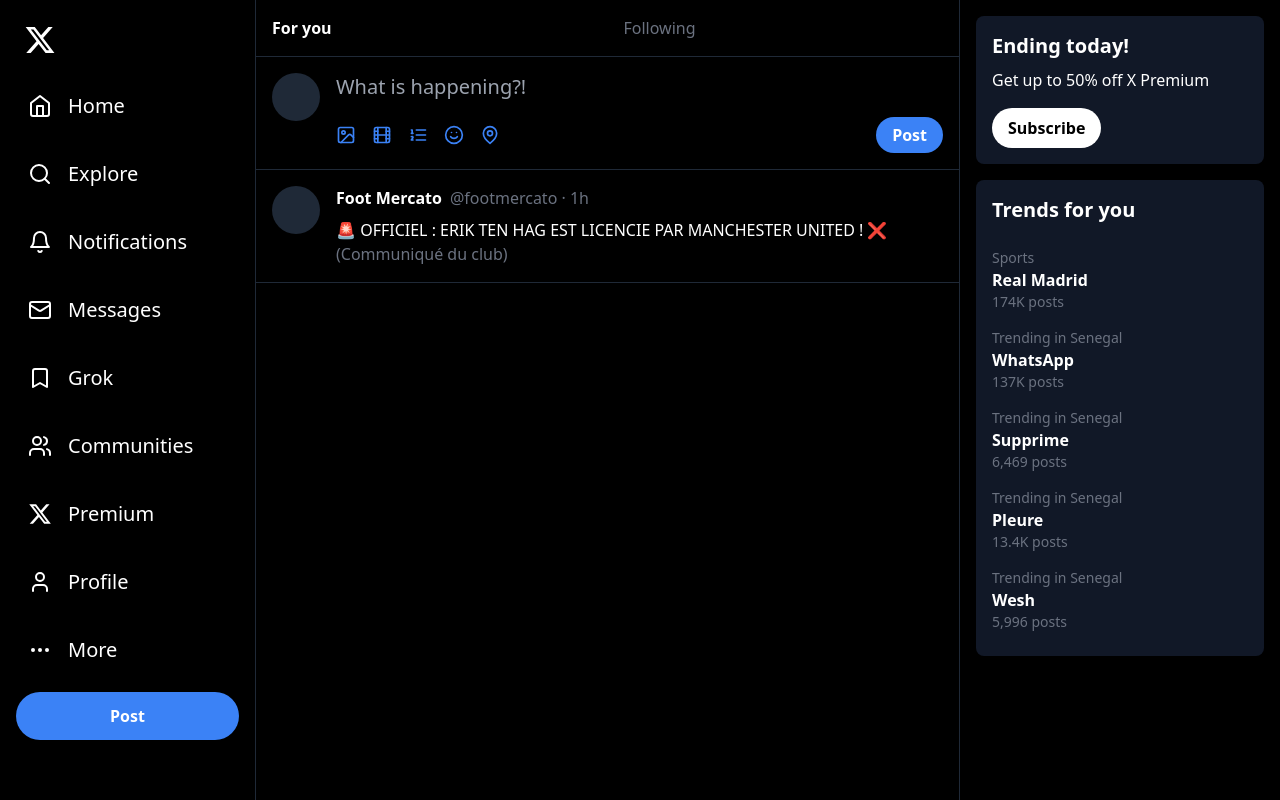
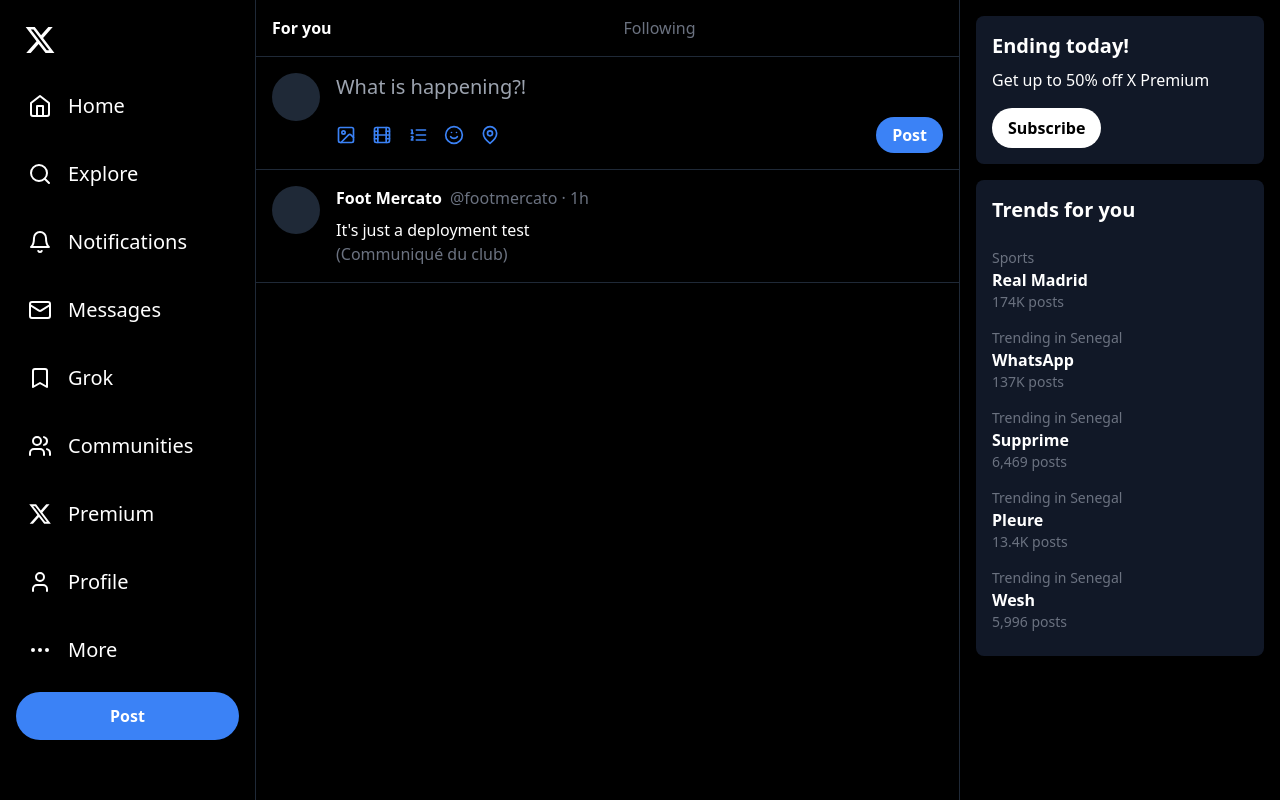
Before and after one commit to SurvxAI/Frontend_SurvxAI, a React (Vite) app: page / in a window 1280 px wide. Built offline with nearby package versions, Linux system fonts and the light colour scheme.

Commit message:
update: test for vercel deployment

```diff
--- a/src/components/Page.jsx
+++ b/src/components/Page.jsx
@@ -108,10 +108,7 @@
                 <span className="font-bold">Foot Mercato</span>
                 <span className="text-gray-500 ml-2">@footmercato · 1h</span>
               </div>
-              <div className="mt-2">
-                🚨 OFFICIEL : ERIK TEN HAG EST LICENCIE PAR MANCHESTER UNITED !
-                ❌
-              </div>
+              <div className="mt-2">It's just a deployment test</div>
               <div className="text-gray-500">(Communiqué du club)</div>
             </div>
           </div>
```
